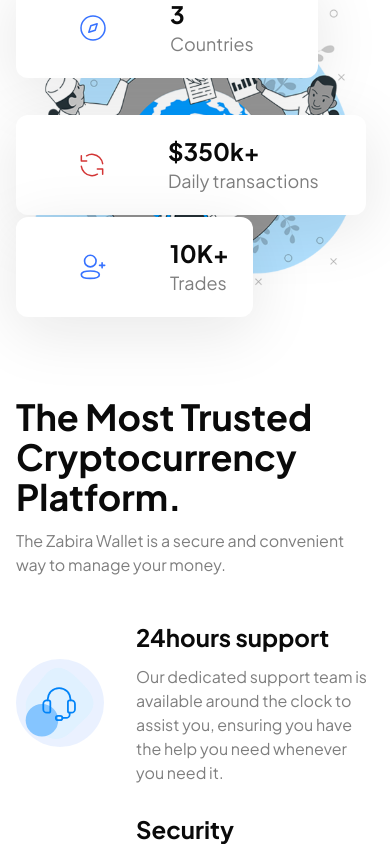
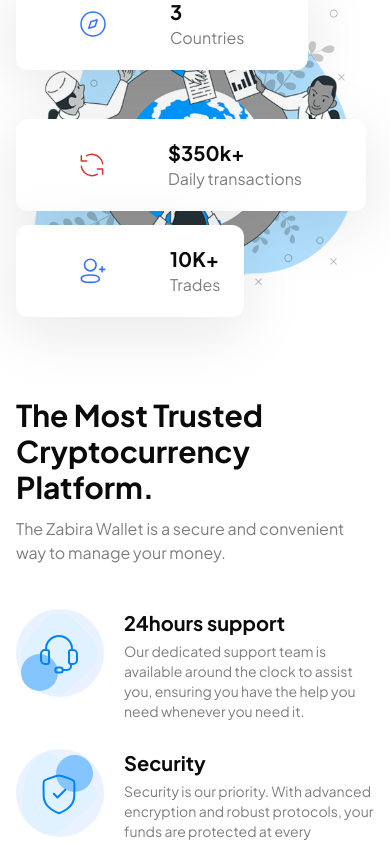
Before and after one commit to 5iveemmy/zabira, a Next.js app: page /products/cryptocurrency in a window 390 px wide. Shown: the part 3880-4724 px from the top of the page. Built offline with nearby package versions, Linux system fonts and the light colour scheme.

Commit message:
chore: make about page mobile responsive

```diff
--- a/app/company/about/page.tsx
+++ b/app/company/about/page.tsx
@@ -123,8 +123,8 @@
       </section>
 
       <section className="py-16">
-        <div className="custom-container py-5 flex flex-col lg:flex-row gap-10 lg:gap-6">
-          <p className="pt-8 lg:min-w-[30%] leading-tight text-4xl lg:text-5xl font-bold">
+        <div className="custom-container py-5 flex flex-col lg:flex-row gap-6 md:gap-10 lg:gap-6">
+          <p className="pt-8 lg:min-w-[30%] leading-tight text-3xl md:text-4xl lg:text-5xl font-bold">
             Frequently Asked Questions
           </p>
 
@@ -137,12 +137,12 @@
               <AccordionItem
                 value={value}
                 key={value}
-                className="data-[state=open]:bg-[#e2f3ff]  pl-6 pr-10 border-none"
+                className="data-[state=open]:bg-[#e2f3ff] pl-3 pr-5  md:pl-6 md:pr-10 border-none"
               >
-                <AccordionTrigger className="data-[state=open]:text-[#1066e7] text-lg">
+                <AccordionTrigger className="data-[state=open]:text-[#1066e7] md:text-lg">
                   {question}
                 </AccordionTrigger>
-                <AccordionContent className="text-base pl-11 text-[#51596C]">
+                <AccordionContent className="text-sm md:text-base pl-11 text-[#51596C]">
                   {answer}
                 </AccordionContent>
               </AccordionItem>
--- a/components/footer.tsx
+++ b/components/footer.tsx
@@ -37,9 +37,10 @@
       <h2 className="font-bold text-lg pb-2">{title}</h2>
 
       {items.map(({ text, link, externalLink }) => (
-        <div
+        <Button
           key={text}
-          className="flex cursor-pointer text-center items-center gap-2 hover:text-brand md:text-sm "
+          className="bg-transparent text-[#23262f] border-none h-fit shadow-none hover:bg-white p-0 flex cursor-pointer text-center items-center gap-2 hover:text-brand md:text-sm "
+          asChild
         >
           {externalLink ? (
             <a rel="noopener  noreferrer" target="_blank" href={externalLink}>
@@ -48,7 +49,7 @@
           ) : (
             <Link href={link as string}>{text}</Link>
           )}
-        </div>
+        </Button>
       ))}
     </div>
   );
@@ -150,7 +151,7 @@
       {pathname !== "/download" && <DownloadSection />}
 
       <section className="promo-section">
-        <div className="py-8 flex justify-between custom-container items-center">
+        <div className="py-8 flex flex-col md:flex-row justify-between custom-container items-start gap-6 md:items-center">
           <div className="text-white">
             <p className="font-bold text-[32px] pb-2">
               Get Up to $30 USDT Free!
--- a/components/statsWithImage.tsx
+++ b/components/statsWithImage.tsx
@@ -72,20 +72,25 @@
               alt="global icon"
             />
             <div>
-              <p className="text-2xl font-bold">{value}</p>
-              <p className="text-lg text-[#7e7e7e] text-nowrap">{title}</p>
+              <p className="text-xl md:text-2xl font-bold">{value}</p>
+              <p className="text-base md:text-lg text-[#7e7e7e] text-nowrap">
+                {title}
+              </p>
             </div>
           </div>
         ))}
       </div>
 
       <div className="lg:pl-4">
-        <h3 className="mb-3 text-4xl md::text-5xl font-bold capitalize">
+        <h3 className="mb-3 text-3xl md:text-4xl lg:text-5xl font-bold capitalize">
           {infoData.title}
         </h3>
         <div className="flex flex-col gap-3">
           {infoData.description.map((desc) => (
-            <p className="md:text-xl  text-[#7e7e7e]" key={desc}>
+            <p
+              className="text-base md:text-lg lg:text-xl  text-[#7e7e7e]"
+              key={desc}
+            >
               {desc}
             </p>
           ))}
@@ -93,22 +98,27 @@
 
         <div className="flex flex-col gap-7 mt-11 lg:pr-24">
           {infoData.infoHighlight.map(({ header, description, icon }) => (
-            <div key={header} className="flex gap-8 items-center">
+            <div key={header} className="flex gap-5 md:gap-8 items-start">
               <div>
-                <div className="bg-[#3772ff1a] rounded-full  w-[88px] h-[88px] flex items-center justify-center">
+                <div className="bg-[#3772ff1a] rounded-full w-[88px] h-[88px] flex items-center justify-center">
                   <Image
                     priority
                     width="100"
                     height="100"
                     src={icon}
+                    className="max-w-fit"
                     alt={`${header} icon`}
                   />
                 </div>
               </div>
 
               <div>
-                <p className="mb-3 text-2xl font-bold">{header}</p>
-                <p className="text-[#7e7e7e]">{description}</p>
+                <p className="mb-1 md:mb-3 text-xl md:text-2xl font-bold">
+                  {header}
+                </p>
+                <p className="text-[#7e7e7e] text-sm md:text-base">
+                  {description}
+                </p>
               </div>
             </div>
           ))}
```
